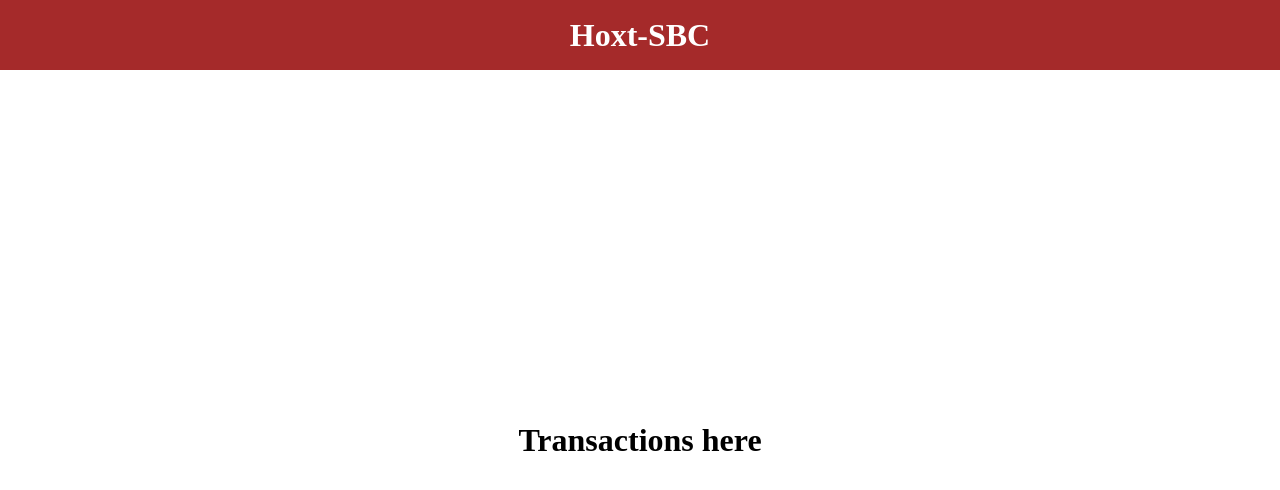
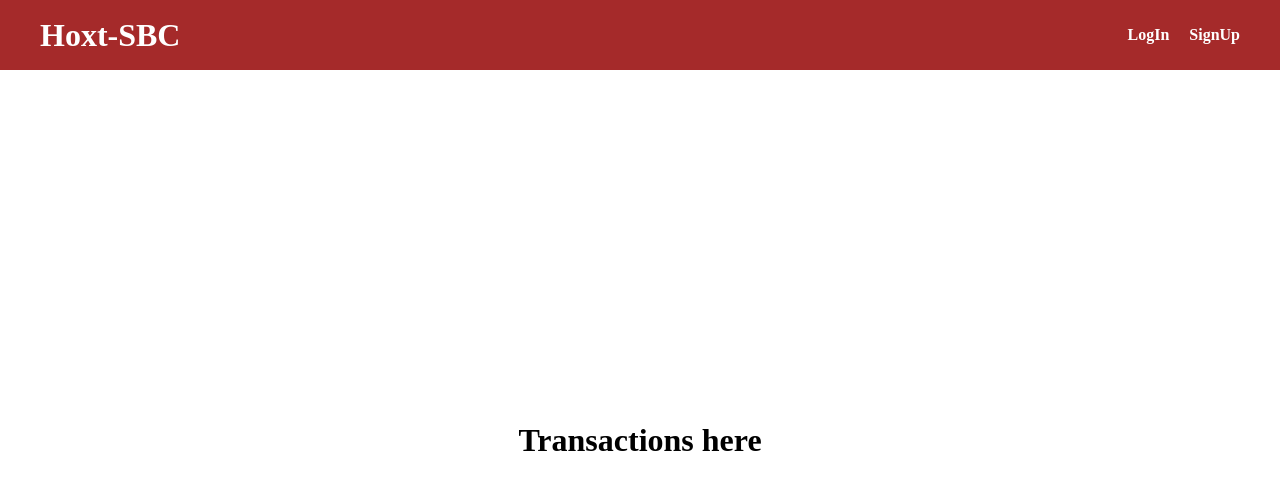
Before and after one commit to xhulia16/hoxton-node-hoxtsbc-simplified-frontend, a React (Vite) app: page /home in a window 1280 px wide. Shown: the top 490 px of the page. Built offline with nearby package versions, Linux system fonts and the light colour scheme.

Commit message:
header fix

```diff
--- a/src/App.css
+++ b/src/App.css
@@ -8,14 +8,25 @@
 
 header{
   display: grid;
+  grid-auto-flow: column;
   background-color: brown;
   position:fixed;
   top:0;
   width:100%;
   height: 70px;
- justify-content: center;
+  padding-left: 40px;
  align-items: center;
  color: rgb(255, 255, 255);
+ gap: 20px;
+}
+
+.user-actions{
+  display: grid;
+  grid-auto-flow: column;
+  justify-content: right;
+  gap: 20px;
+  width: 100%;
+  padding-right: 40px;
 }
 
 main{
@@ -47,3 +58,8 @@ button{
 input{
   text-align: center;
 }
+
+a{
+  text-decoration: none;
+  color:white
+}
--- a/src/App.tsx
+++ b/src/App.tsx
@@ -1,36 +1,51 @@
-import { useState } from 'react'
-import { Navigate, Route, Routes } from 'react-router-dom'
-import './App.css'
-import { LogIn } from './pages/LoginForm'
-import { PageNotFound } from './pages/PageNotFound'
-import { SignUp } from './pages/SIgnUpForm'
-import { Transactions } from './pages/Transactions'
+import { useState } from "react";
+import { Link, Navigate, Route, Routes } from "react-router-dom";
+import "./App.css";
+import { LogIn } from "./pages/LoginForm";
+import { PageNotFound } from "./pages/PageNotFound";
+import { SignUp } from "./pages/SIgnUpForm";
+import { Transactions } from "./pages/Transactions";
 
-type User={
-  id: number
-  email:string
-  password: string
-}
+type User = {
+  id: number;
+  email: string;
+  password: string;
+};
 
 function App() {
+  const [currentUser, setCurrentUser] = useState<User | null>(null);
 
   return (
     <div className="App">
       <header>
+        <Link to="/home">
         <h1>Hoxt-SBC</h1>
+        </Link>
+
+        {currentUser ? (
+          <h4>LogOut</h4>
+        ) : (
+          <div className="user-actions">
+            <Link to="/logIn">
+              <h4>LogIn</h4>
+            </Link>
+            <Link to="/signUp">
+              <h4>SignUp</h4>
+            </Link>
+          </div>
+        )}
       </header>
       <main>
         <Routes>
-        <Route index element={<Navigate to='/home' />} />
-        <Route path="/home" element={<Transactions/>}></Route>
-        <Route path="/logIn" element={<LogIn/>}></Route>
-        <Route path="/signUp" element={<SignUp/>}></Route>
-          <Route path='*' element={<PageNotFound />} />
-
+          <Route index element={<Navigate to="/home" />} />
+          <Route path="/home" element={<Transactions />}></Route>
+          <Route path="/logIn" element={<LogIn />}></Route>
+          <Route path="/signUp" element={<SignUp />}></Route>
+          <Route path="*" element={<PageNotFound />} />
         </Routes>
       </main>
     </div>
-  )
+  );
 }
 
-export default App
+export default App;
```
